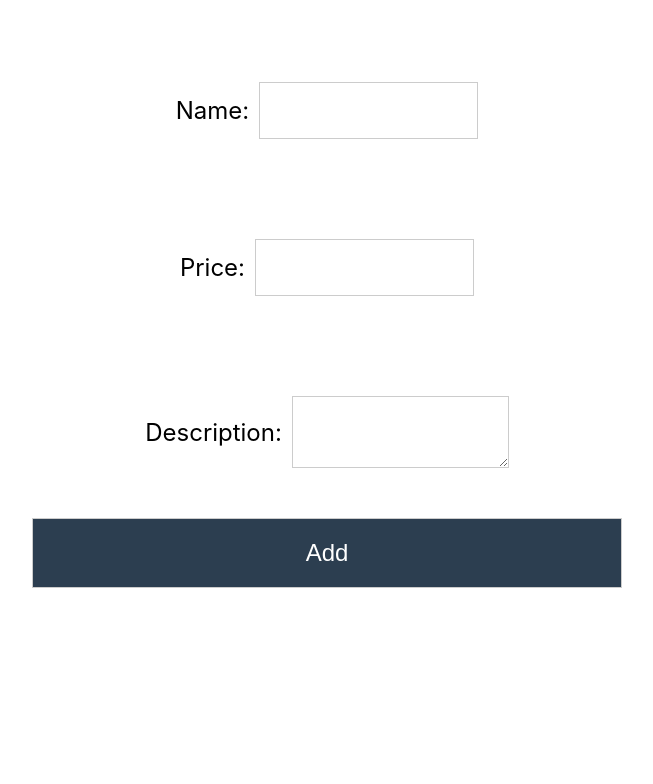
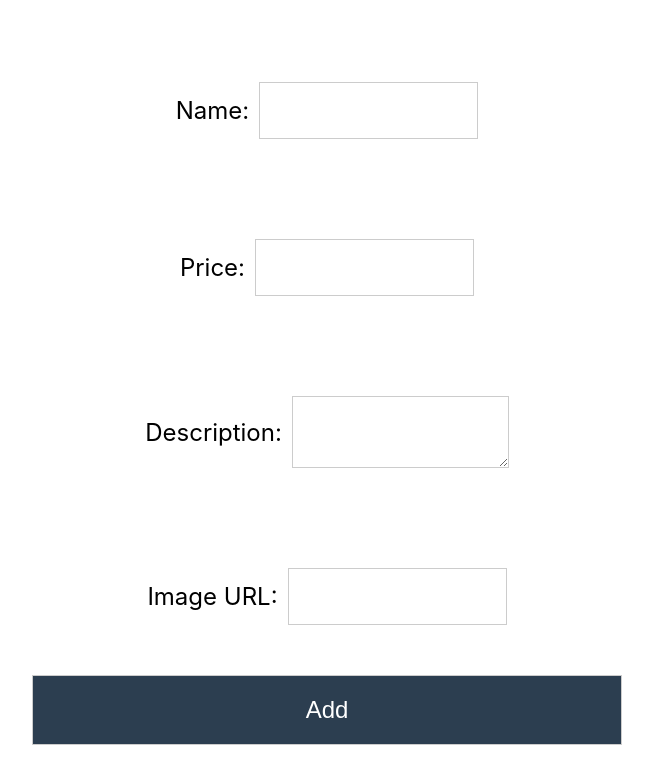
Before and after one commit to diogom93/e-commerce, a React (Create React App) app: page /add-product in a window 1280 px wide. Shown: the part 330-1114 px from the top of the page, without its empty margins (313-966 px from the left). Before the commit the page ends 968 px from the top, so only its background shows below. Built offline with nearby package versions, Linux system fonts and the light colour scheme.

Commit message:
Update AddProduct
Add input for image URL

```diff
--- a/src/components/AddProduct.js
+++ b/src/components/AddProduct.js
@@ -3,13 +3,14 @@ import React, { useState } from 'react';
 const AddProduct = props => {
     const [name, setName] = useState();
     const [price, setPrice] = useState();
+    const [image, setImage] = useState();
     const [description, setDescription] = useState();
     const [currentId, setCurrentId] = useState(0);
 
     const handleSubmit = event => {
         event.preventDefault();
 
-        props.handleSubmit({name, price, description, id: currentId});
+        props.handleSubmit({name, price, description, image, id: currentId});
         setCurrentId(currentId + 1);
         props.history.push('/');
     }
@@ -29,6 +30,10 @@ const AddProduct = props => {
                 <label>Description:</label>
                 <textarea onChange={event => setDescription(event.target.value)} required />
             </div>
+            <div>
+                <label>Image URL:</label>
+                <input type="url" onChange={event => setImage(event.target.value)} required />
+            </div>
             <input className="button" type="submit" value="Add" />
         </form>
     );
```
